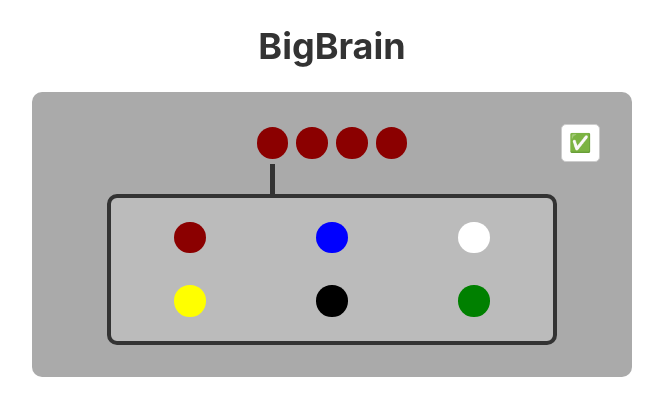
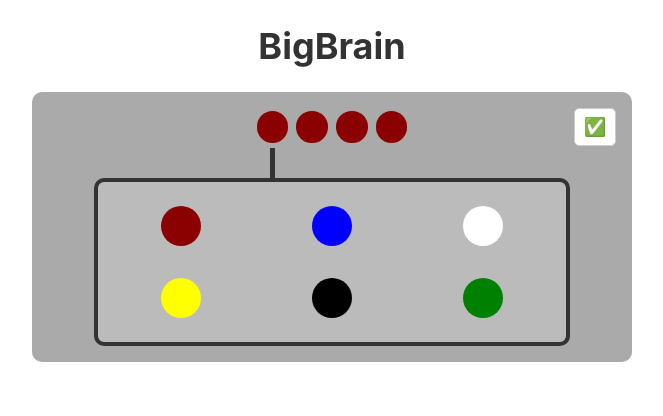
Before and after one commit to markjaquith/BigBrain, a Svelte app: page / in a window 1280 px wide. Shown: the top 416 px of the page, without its empty margins (308-971 px from the left). Built offline with nearby package versions, Linux system fonts and the light colour scheme.

Commit message:
Tweak the columns and padding

```diff
--- a/src/App.svelte
+++ b/src/App.svelte
@@ -117,14 +117,14 @@
 		grid-column-gap: 2rem;
 		grid-row-gap: 4.5vw;
 		grid-template-columns: 1fr 10fr 1fr;
-		padding: 2rem;
+		padding: 3vw;
 		justify-items: center;
 		justify-content: center;
 		align-items: center;
 		background: #aaa;
 		margin: 0 auto;
 		border-radius: 10px;
-		width: 98vw;
+		width: 97vw;
 		box-sizing: border-box;
 		max-width: 600px;
 	}
@@ -132,6 +132,7 @@
 	@media screen and (min-width: 600px) {
 		main {
 			grid-row-gap: 2rem;
+			padding: 1rem;
 		}
 	}
 
--- a/src/CurrentGuess.svelte
+++ b/src/CurrentGuess.svelte
@@ -42,12 +42,14 @@ $: selected = selected  < 4 ? selected : 0;
 		border-radius: 10px;
 		background: #bbb;
 		z-index: 1;
+		font-size: 4vw;
 	}
 
 	@media screen and (min-width: 600px) {
 		div.chooser {
 			padding: 1.5rem;
 			border: 0.25rem solid #333;
+			font-size: 24px;
 		}
 	}
 
```
